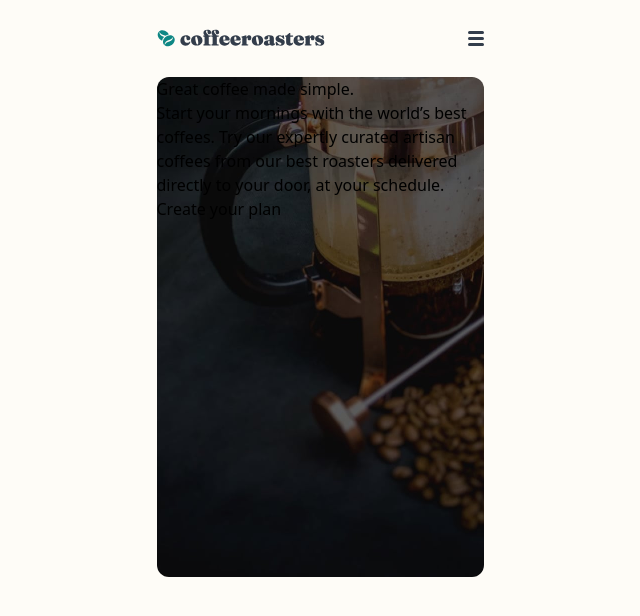
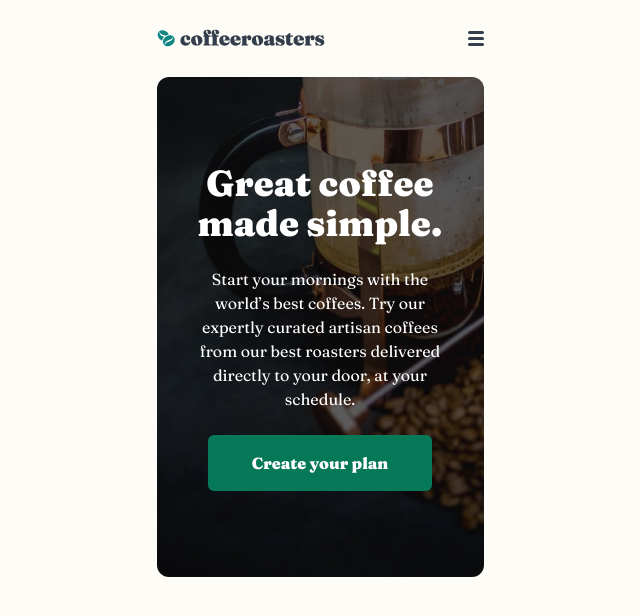
Before and after one commit to brahimisgreat/Coffeeroasters-subscription-site, a React (Vite) app: page / in a window 1280 px wide. Shown: the top 616 px of the page, without its empty margins (320-960 px from the left). Built offline with nearby package versions, Linux system fonts and the light colour scheme.

Commit message:
home page our collection

```diff
--- a/src/Components/Pages/Home/CreateYourPlan.css
+++ b/src/Components/Pages/Home/CreateYourPlan.css
@@ -1,4 +1,5 @@
 .create-your-plan{
     background: url('../../../assets/home/mobile/image-hero-coffeepress.jpg') no-repeat center center/cover;
     height: 500px;
+
 }
--- a/src/Components/Pages/Home/CreateYourPlan.tsx
+++ b/src/Components/Pages/Home/CreateYourPlan.tsx
@@ -3,11 +3,11 @@ import './CreateYourPlan.css'
 
 export const CreateYourPlan = () => {
   return (
-    <section className='create-your-plan rounded-xl  '>
-        <h1>Great coffee made simple.</h1>
-        <p>Start your mornings with the world’s best coffees. Try our expertly curated artisan
+    <section className='create-your-plan rounded-xl  font-black flex flex-col items-center justify-center gap-6'>
+        <h1 className='w-64 text-center text-4xl'>Great coffee made simple.</h1>
+        <p className='w-64 font-normal text-center ' >Start your mornings with the world’s best coffees. Try our expertly curated artisan
         coffees from our best roasters delivered directly to your door, at your schedule.</p>
-        <button>Create your plan</button>
+        <button className='bg-emerald-700 w-56 h-14 rounded-md'>Create your plan</button>
     </section>
   )
 }
--- a/src/index.css
+++ b/src/index.css
@@ -10,4 +10,6 @@
 
 body {
   background: #FEFCF7;
+  color:white;
+  font-family: 'Fraunces', serif;
 }
```
Also changed, not shown: src/Components/Pages/Home/Ourcollection.tsx (added).
